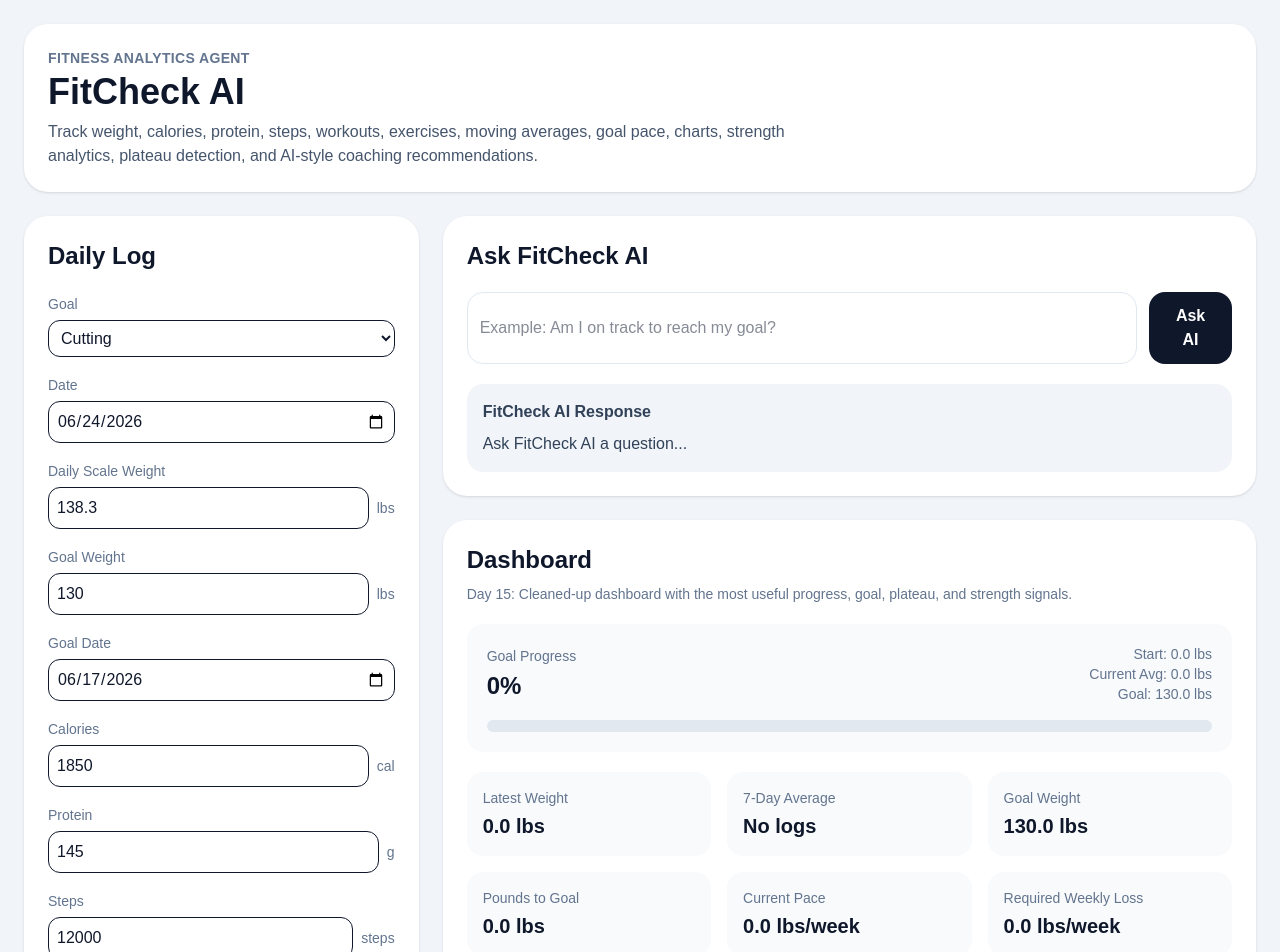
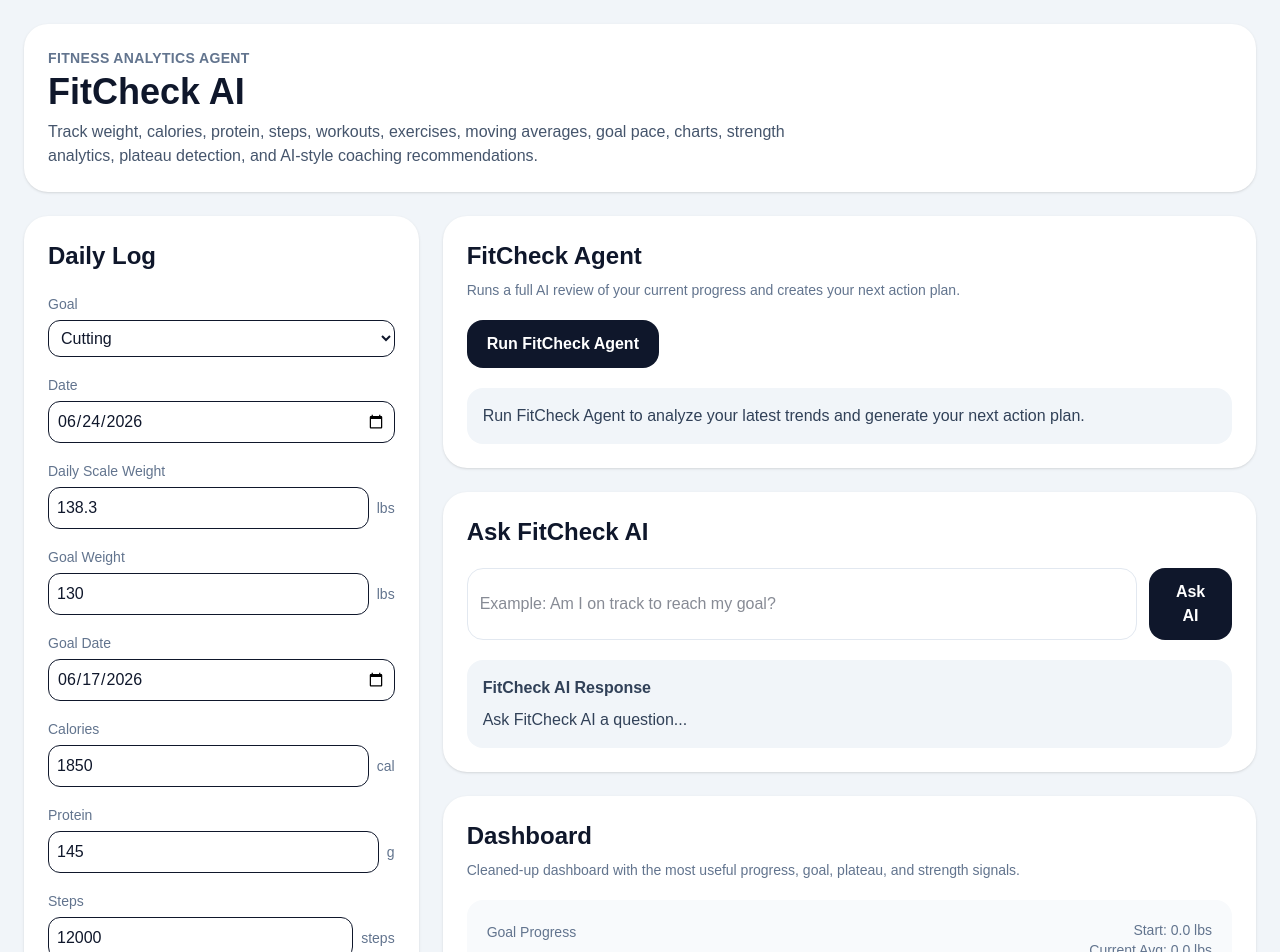
Before and after one commit to ayushs36/fitcheck-ai, a Next.js app: page / in a window 1280 px wide. Shown: the top 952 px of the page. Built offline with nearby package versions, Linux system fonts and the light colour scheme.

Commit message:
Add FitCheck Agent and improve moving average dashboard

```diff
--- a/app/page.tsx
+++ b/app/page.tsx
@@ -41,6 +41,8 @@ import { GoalStrategyCard } from "@/components/GoalStrategyCard";
 
 import { DailyLogCard } from "@/components/DailyLogCard";
 
+import { FitCheckAgentCard } from "@/components/FitCheckAgentCard";
+
 const STORAGE_KEY = "fitcheck-logs-v1";
 const SETTINGS_KEY = "fitcheck-settings-v1";
 const AI_HISTORY_KEY = "fitcheck-ai-history-v1";
@@ -71,6 +73,7 @@ export default function Home() {
 
   const [logs, setLogs] = useState<LogEntry[]>([]);
   const [editingId, setEditingId] = useState<string | null>(null);
+  const [expandedLogMonths, setExpandedLogMonths] = useState<string[]>([]);
   const [coachQuestion, setCoachQuestion] = useState("");
 const [coachAnswer, setCoachAnswer] = useState(
   "Ask FitCheck AI a question..."
@@ -92,6 +95,11 @@ const [historySearch, setHistorySearch] = useState("");
   "Generate an AI goal strategy to get a personalized plan for reaching your target."
 );
 const [isGoalStrategyLoading, setIsGoalStrategyLoading] = useState(false);
+const [agentReport, setAgentReport] = useState(
+  "Run FitCheck Agent to analyze your latest trends and generate your next action plan."
+);
+
+const [isAgentLoading, setIsAgentLoading] = useState(false);
   useEffect(() => {
     const savedAiHistory = localStorage.getItem(AI_HISTORY_KEY);
     if (savedAiHistory) setAiHistory(JSON.parse(savedAiHistory));
@@ -157,6 +165,8 @@ useEffect(() => {
 
   const fourteenDayAverage =
     last14Logs.length > 0 ? average(last14Logs.map((log) => log.weight)) : 0;
+
+    const movingAverageWeight = sevenDayAverage;
 
   const avgCalories = average(last7Logs.map((log) => log.calories));
   const avgProtein = average(last7Logs.map((log) => log.protein));
@@ -383,13 +393,21 @@ const currentPace = weeklyAverageChange < 0 ? Math.abs(weeklyAverageChange) : 0;
     requiredWeeklyLoss,
   ]);
 
-  const chartData = sortedLogs.map((log) => ({
+  const chartData = sortedLogs.map((log, index) => {
+  const recentLogsForAverage = sortedLogs.slice(Math.max(0, index - 6), index + 1);
+
+  return {
     date: log.date.slice(5),
     weight: log.weight,
+    movingAverage:
+      recentLogsForAverage.length > 0
+        ? average(recentLogsForAverage.map((item) => item.weight))
+        : log.weight,
     calories: log.calories,
     protein: log.protein,
     steps: log.steps,
-  }));
+  };
+});
 
   const totalExercises = sortedLogs.reduce(
     (total, log) => total + log.exercises.length,
@@ -1030,7 +1048,6 @@ async function generateGoalStrategy() {
     );
     return;
   }
-
   setIsGoalStrategyLoading(true);
   setGoalStrategy("FitCheck AI is generating your goal strategy...");
 
@@ -1099,6 +1116,102 @@ async function generateGoalStrategy() {
     setIsGoalStrategyLoading(false);
   }
 }
+async function runFitCheckAgent() {
+  if (logs.length < 7) {
+    setAgentReport(
+      "You need at least 7 saved logs before FitCheck Agent can analyze your data."
+    );
+    return;
+  }
+
+  setIsAgentLoading(true);
+  setAgentReport("FitCheck Agent is reviewing your progress...");
+
+  const agentContext = {
+    goal,
+    latestWeight,
+    movingAverageWeight,
+    sevenDayAverage,
+    fourteenDayAverage,
+    goalWeight,
+    goalDate,
+    poundsRemaining,
+    currentPace,
+    requiredWeeklyLoss,
+    goalStatus,
+    plateauStatus,
+    avgCalories,
+    avgProtein,
+    avgSteps,
+    strengthStatus,
+    strengthInsight,
+    maintenanceEstimate,
+    goalFeasibility,
+    logsCount: logs.length,
+  };
+
+  try {
+    const response = await fetch("/api/fitcheck-ai", {
+      method: "POST",
+      headers: {
+        "Content-Type": "application/json",
+      },
+      body: JSON.stringify({
+        question:
+          "Act as FitCheck Agent. Review the user's fitness data and return a structured coaching plan with: Current Status, Biggest Risk, Next 7-Day Action, Calorie Target, Protein Target, Step Target, Training Focus, and Confidence Level.",
+        context: agentContext,
+      }),
+    });
+
+    const data = await response.json();
+
+    if (!response.ok) {
+      throw new Error(data.error || "Failed to run FitCheck Agent.");
+    }
+
+    const answer = data.answer || "No agent report was generated.";
+
+    setAgentReport(answer);
+    saveAIConversation("Ask AI", "Run FitCheck Agent", answer);
+  } catch (error) {
+    const message =
+      error instanceof Error ? error.message : "Unknown agent error.";
+
+    setAgentReport(`FitCheck Agent failed: ${message}`);
+  } finally {
+    setIsAgentLoading(false);
+  }
+}
+const groupedLogs = useMemo(() => {
+  const groups: Record<string, LogEntry[]> = {};
+
+  [...sortedLogs].reverse().forEach((log) => {
+    const date = new Date(`${log.date}T00:00:00`);
+    const monthYear = date.toLocaleString("en-US", {
+      month: "long",
+      year: "numeric",
+    });
+
+    if (!groups[monthYear]) {
+      groups[monthYear] = [];
+    }
+
+    groups[monthYear].push(log);
+  });
+
+  return Object.entries(groups).map(([monthYear, monthLogs]) => ({
+    monthYear,
+    logs: monthLogs,
+  }));
+}, [sortedLogs]);
+
+function toggleLogMonth(monthYear: string) {
+  setExpandedLogMonths((current) =>
+    current.includes(monthYear)
+      ? current.filter((item) => item !== monthYear)
+      : [...current, monthYear]
+  );
+}
   return (
     <main className="min-h-screen bg-slate-100 p-4 text-slate-900 md:p-6">
       <div className="mx-auto max-w-7xl">
@@ -1138,6 +1251,12 @@ async function generateGoalStrategy() {
 
 
           <section className="space-y-6 lg:col-span-2">
+<FitCheckAgentCard
+  agentReport={agentReport}
+  isAgentLoading={isAgentLoading}
+  runFitCheckAgent={runFitCheckAgent}
+/>
+
             <AskAICard
   coachQuestion={coachQuestion}
   setCoachQuestion={setCoachQuestion}
@@ -1145,11 +1264,12 @@ async function generateGoalStrategy() {
   isCoachLoading={isCoachLoading}
   askFitCheckAILLM={askFitCheckAILLM}
 />
+
             <section className="rounded-3xl bg-white p-6 shadow-sm">
               <h2 className="text-2xl font-semibold">Dashboard</h2>
 
               <p className="mt-2 text-sm text-slate-500">
-                Day 15: Cleaned-up dashboard with the most useful progress,
+                Cleaned-up dashboard with the most useful progress,
                 goal, plateau, and strength signals.
               </p>
 
@@ -1182,8 +1302,12 @@ async function generateGoalStrategy() {
                   value={`${poundsRemaining.toFixed(1)} lbs`}
                 />
                 <Stat
-                  label="Current Pace"
-                  value={`${currentPace.toFixed(1)} lbs/week`}
+  label="Moving Average Weight"
+  value={
+    logs.length >= 7
+      ? `${movingAverageWeight.toFixed(1)} lbs`
+      : "Need 7 logs"
+  }
 />
                 <Stat
                   label="Required Weekly Loss"
@@ -1228,6 +1352,12 @@ async function generateGoalStrategy() {
                         strokeWidth={3}
                         dot
                       />
+                      <Line
+  type="monotone"
+  dataKey="movingAverage"
+  strokeWidth={3}
+  dot={false}
+/>
                     </LineChart>
                   </ResponsiveContainer>
                 </div>
@@ -1263,7 +1393,7 @@ async function generateGoalStrategy() {
     <div>
       <h2 className="text-2xl font-semibold">AI Coaching History</h2>
       <p className="mt-2 text-sm text-slate-500">
-        Day 23: Click a saved conversation to view the full question and answer.
+        Click a saved conversation to view the full question and answer.
       </p>
       <p className="mt-1 text-sm text-slate-500">
         {aiHistory.length} saved conversation{aiHistory.length === 1 ? "" : "s"}
@@ -1463,7 +1593,7 @@ async function generateGoalStrategy() {
               <h2 className="text-2xl font-semibold">Goal Feasibility Agent</h2>
 
               <p className="mt-2 text-sm text-slate-500">
-                Day 13: Evaluates whether your goal is realistic using your
+                Evaluates whether your goal is realistic using your
                 7-day average weight, average-based pace, required pace, and
                 deadline.
               </p>
@@ -1514,8 +1644,8 @@ async function generateGoalStrategy() {
               <h2 className="text-2xl font-semibold">Weekly AI Review</h2>
 
               <p className="mt-2 text-sm text-slate-500">
-                Day 14: Summarizes your week and gives one focused action for
-                next week. Day 15 improves the wording and uses average-based
+                Summarizes your week and gives one focused action for
+                next week. Improves the wording and uses average-based
                 pace.
               </p>
 
@@ -1562,12 +1692,36 @@ async function generateGoalStrategy() {
             </section>
 
             <section className="rounded-3xl bg-white p-6 shadow-sm">
+              <section className="rounded-3xl bg-white p-6 shadow-sm">
   <h2 className="text-2xl font-semibold">Recent Logs</h2>
 
-              <div className="mt-5 overflow-x-auto">
-                {sortedLogs.length === 0 ? (
+  <div className="mt-5 space-y-4">
+    {groupedLogs.length === 0 ? (
       <p className="text-slate-500">No logs yet.</p>
     ) : (
+      groupedLogs.map((group) => {
+        const isExpanded = expandedLogMonths.includes(group.monthYear);
+
+        return (
+          <div key={group.monthYear} className="rounded-2xl bg-slate-100 p-4">
+            <button
+              onClick={() => toggleLogMonth(group.monthYear)}
+              className="flex w-full items-center justify-between text-left"
+            >
+              <div>
+                <p className="text-lg font-semibold">{group.monthYear}</p>
+                <p className="text-sm text-slate-500">
+                  {group.logs.length} log{group.logs.length === 1 ? "" : "s"}
+                </p>
+              </div>
+
+              <span className="rounded-full bg-white px-3 py-1 text-sm font-semibold">
+                {isExpanded ? "Hide" : "View"}
+              </span>
+            </button>
+
+            {isExpanded && (
+              <div className="mt-4 overflow-x-auto">
                 <table className="w-full text-left text-sm">
                   <thead>
                     <tr className="border-b text-slate-500">
@@ -1583,7 +1737,7 @@ async function generateGoalStrategy() {
                   </thead>
 
                   <tbody>
-                      {[...sortedLogs].reverse().map((log) => (
+                    {group.logs.map((log) => (
                       <tr key={log.id} className="border-b align-top">
                         <td className="p-2">{log.date}</td>
                         <td className="p-2">{log.weight}</td>
@@ -1624,8 +1778,14 @@ async function generateGoalStrategy() {
                     ))}
                   </tbody>
                 </table>
+              </div>
             )}
           </div>
+        );
+      })
+    )}
+  </div>
+</section>
             </section>
           </section>
         </section>
--- /dev/null
+++ b/components/FitCheckAgentCard.tsx
@@ -0,0 +1,31 @@
+export function FitCheckAgentCard({
+  agentReport,
+  isAgentLoading,
+  runFitCheckAgent,
+}: {
+  agentReport: string;
+  isAgentLoading: boolean;
+  runFitCheckAgent: () => void;
+}) {
+  return (
+    <section className="rounded-3xl bg-white p-6 shadow-sm">
+      <h2 className="text-2xl font-semibold">FitCheck Agent</h2>
+
+      <p className="mt-2 text-sm text-slate-500">
+        Runs a full AI review of your current progress and creates your next action plan.
+      </p>
+
+      <button
+        onClick={runFitCheckAgent}
+        disabled={isAgentLoading}
+        className="mt-5 rounded-2xl bg-slate-900 px-5 py-3 font-semibold text-white disabled:opacity-50"
+      >
+        {isAgentLoading ? "Running Agent..." : "Run FitCheck Agent"}
+      </button>
+
+      <div className="mt-5 whitespace-pre-wrap rounded-2xl bg-slate-100 p-4 text-slate-700">
+        {agentReport}
+      </div>
+    </section>
+  );
+}
```
Lines whose indentation alone changed are shown as unchanged.
